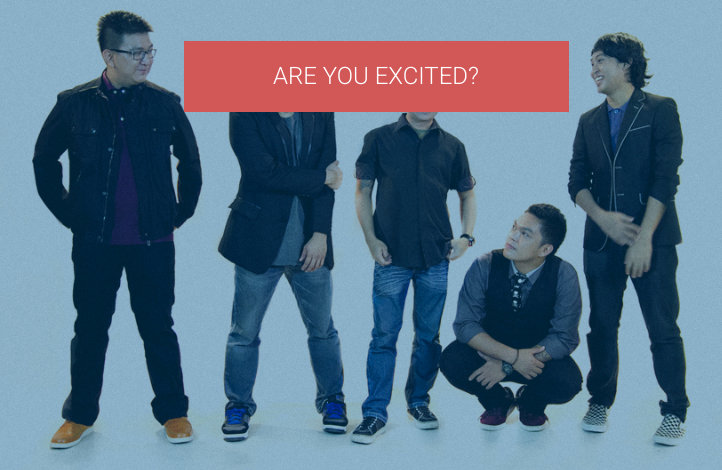
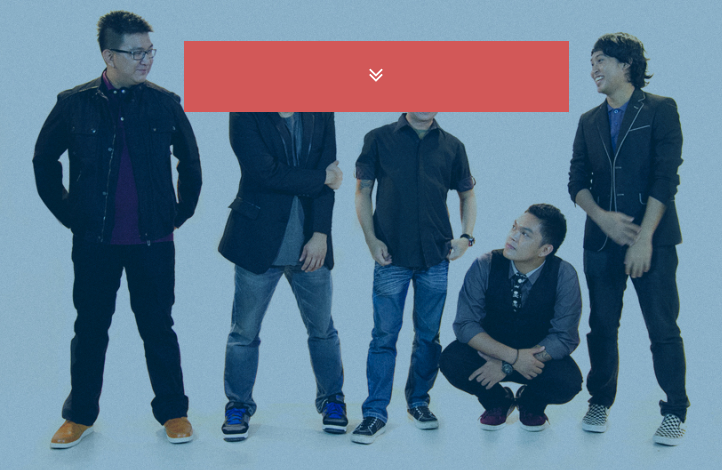
Before and after one commit to racaluv/racaluv.github.io, a plain HTML site: page index.html in a window 1280 px wide. Shown: the part 327-797 px from the top of the page, without its empty margins (264-986 px from the left). Drawn offline with Linux system fonts and the light colour scheme.

Commit message:
button update

```diff
--- a/index.html
+++ b/index.html
@@ -27,7 +27,7 @@
 							<div class="row">
 						   		<div class="large-8 large-centered columns banner-link">
 								  <div class="large-6 large-centered columns banner-link">
-								    <dd data-magellan-arrival="silent"><a href="#silent">ARE YOU EXCITED?</a></dd>
+								    <dd data-magellan-arrival="silent"><a href="#silent"><i class="fa fa-angle-double-down"></i></a></dd>
 								  </div>
 								</div>
 						  	</div>
```
